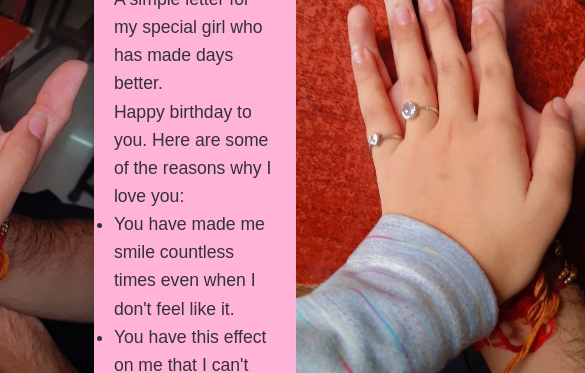
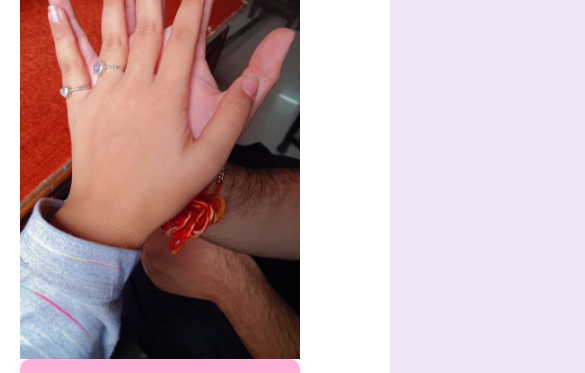
Before and after one commit to anshkapoor5100/testr, a plain HTML site: page index.html in a window 390 px wide. Shown: the part 518-891 px from the top of the page, 585 px wide, since content can reach past the window. Drawn offline with Linux system fonts and the light colour scheme.

Commit message:
Update styles.css

```diff
--- a/styles.css
+++ b/styles.css
@@ -94,3 +94,15 @@ button{
     margin-left: auto;
     background-color: red;
 }
+@media (max-width: 768px) {
+    .intro{
+        flex-direction: column;
+    }
+    img{
+        width: 80%;
+        height: 50%;
+    }
+    .letter{
+        width: 100%;
+    }
+}
```
